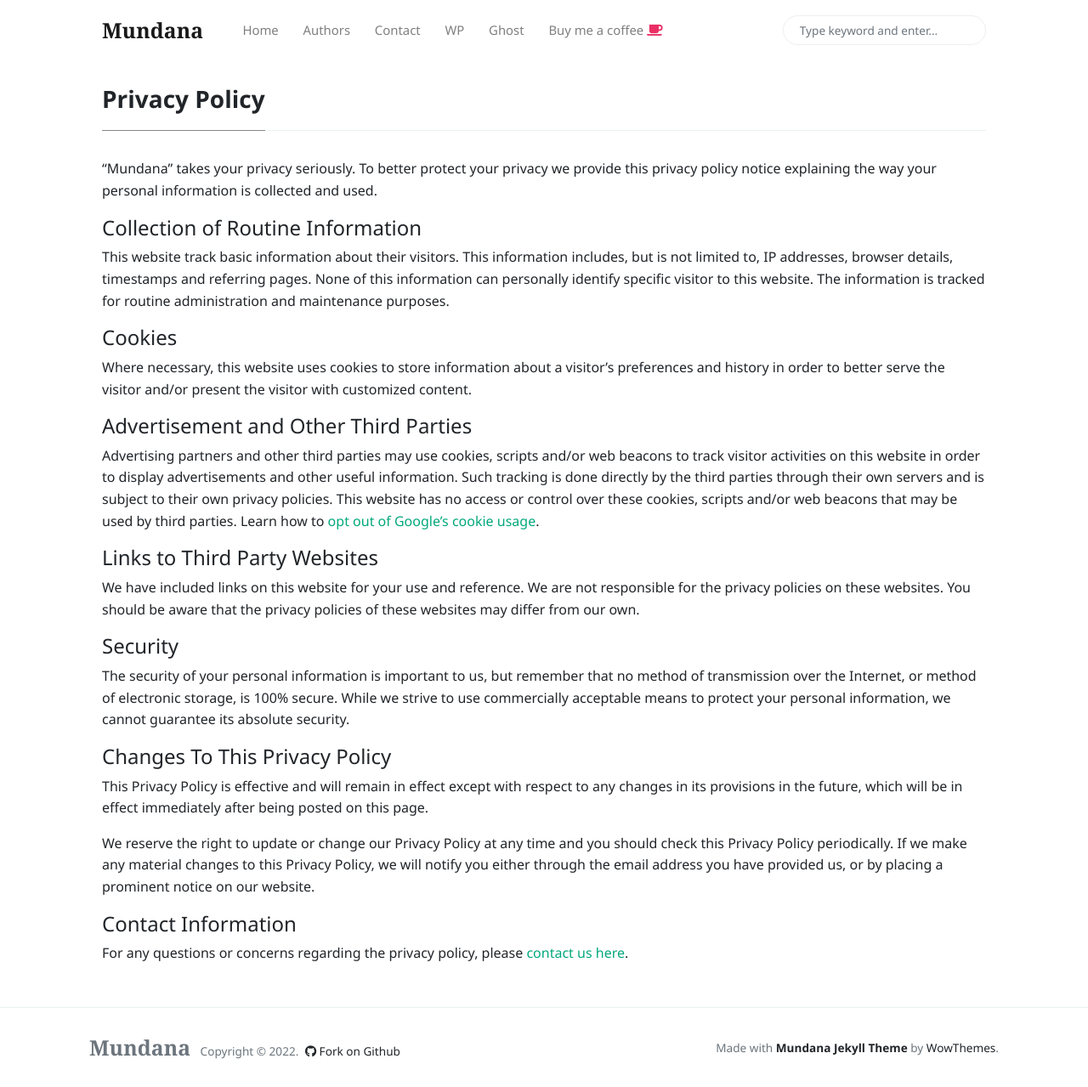
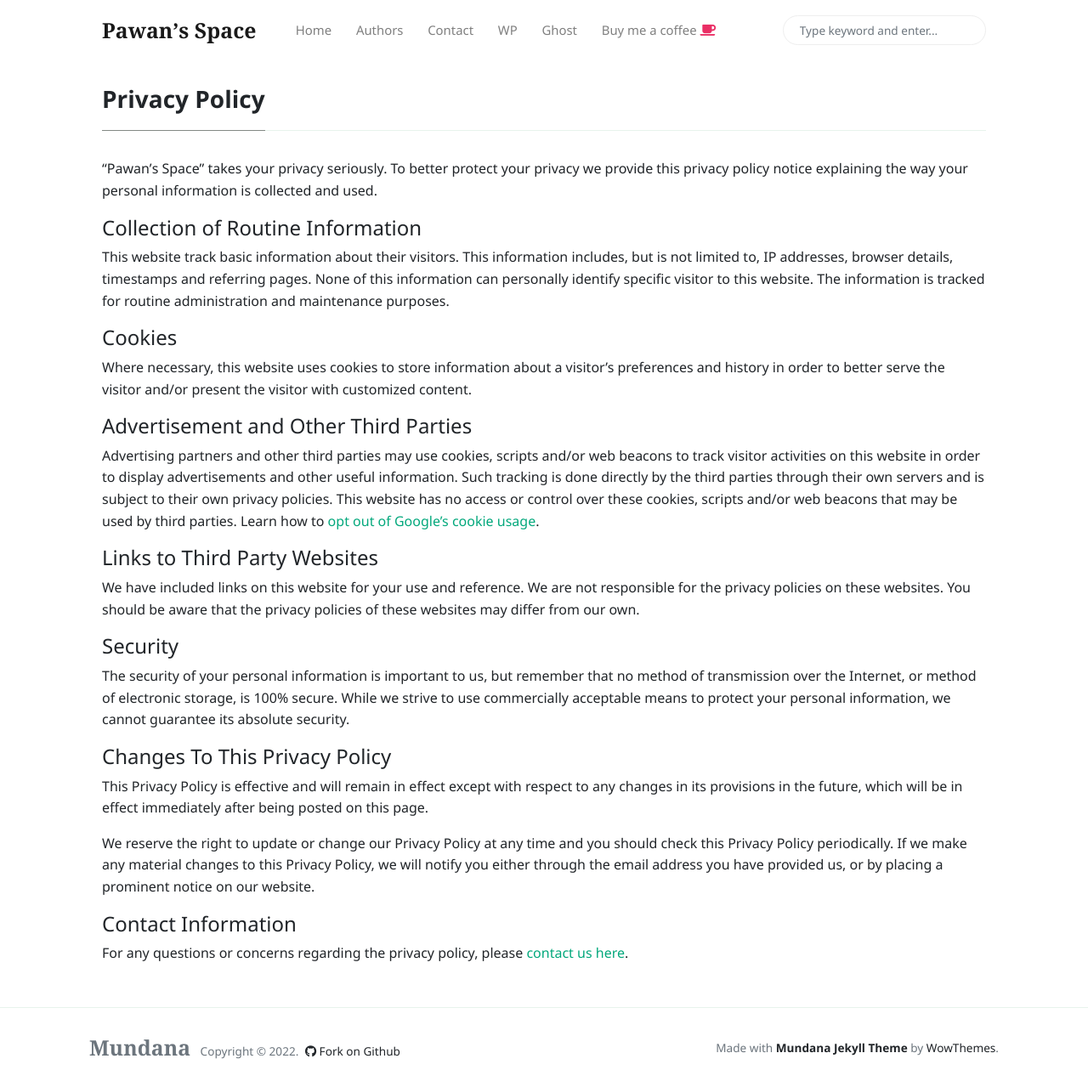
Before and after one commit to pawan-live/pawans-space, a Jekyll site: the page built from _pages/privacy-policy.md, in a window 1280 px wide and 1279 px high. Shown: the whole window at 85% size. Built offline with Jekyll 4.4.1, drawn with Linux system fonts in a browser that asks for light colours; nearby versions of some CDN libraries.

Commit message:
Update _config.yml

```diff
--- a/_config.yml
+++ b/_config.yml
@@ -1,12 +1,12 @@
 # Site
-name: 'Mundana'
-description: 'Mundana is a free Jekyll theme for awesome people like you, Medium like.'
+name: 'Pawanʼs Space'
+description: 'Welcome to Pawanʼs Space! Tech—Life—Travel—Everything'
 logo: 'assets/images/logo.png'
 favicon: 'assets/images/favicon.ico'
-baseurl: '/mundana-theme-jekyll'
-disqus: 'demowebsite'
-email: 'wowthemesnet@gmail.com'
-mailchimp-list: 'https://wowthemes.us11.list-manage.com/subscribe/post?u=8aeb20a530e124561927d3bd8&amp;id=8c3d2d214b'
+baseurl: '/pawans-space'
+disqus: 'pawans-space'
+email: 'hello@itspawanlive.me'
+mailchimp-list: ''
 
 include: ["_pages"]
 permalink: /:title/
```
